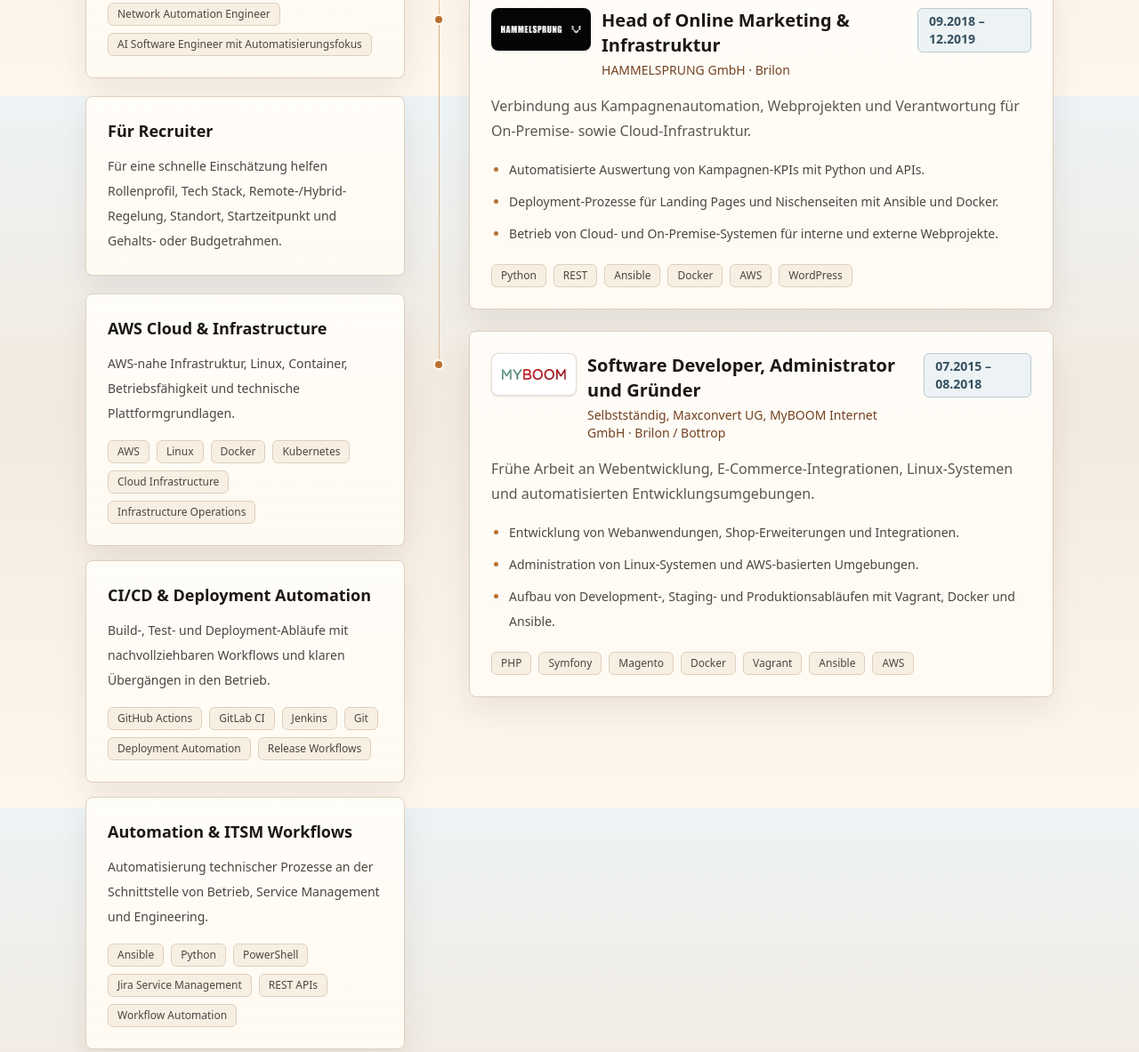
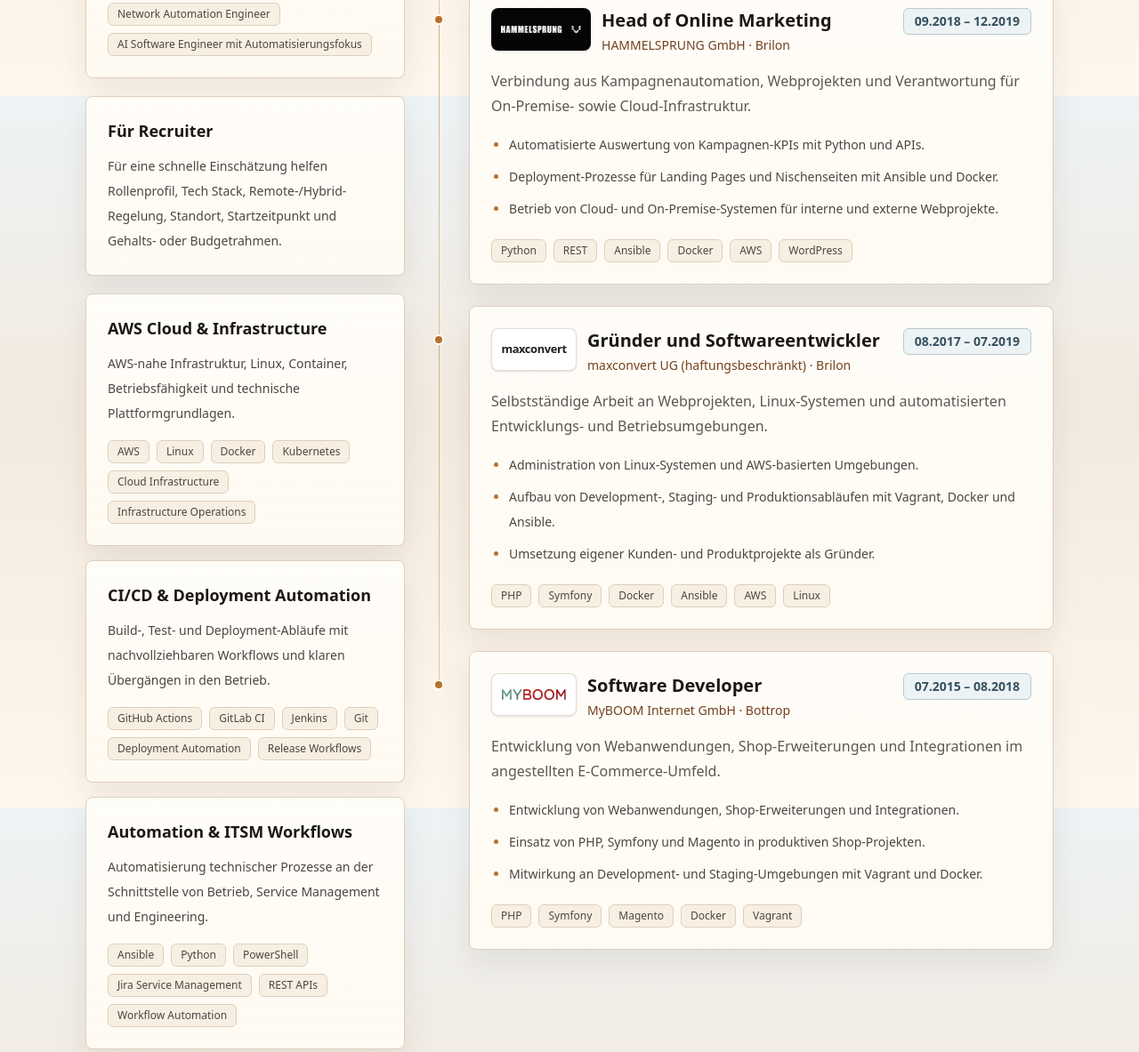
Before and after one commit to tschreiner/tschreiner.github.io, an Astro site: page /cv in a window 1280 px wide. Shown: the part 1492-2675 px from the top of the page at 89% size. Built offline with nearby package versions, Linux system fonts and the light colour scheme; Astro itself is replaced by a stand-in of ours.

Commit message:
Add maxconvert logo and update EmployerLogo component; remove early web systems experience

```diff
--- a/src/components/EmployerLogo.astro
+++ b/src/components/EmployerLogo.astro
@@ -4,40 +4,92 @@ interface Props {
 }
 
 const { company } = Astro.props;
+const companyLower = company.toLowerCase();
 
-const logo = (() => {
+type LogoConfig =
+  | { kind: 'image'; alt: string; src: string; tone: string; width: number; height: number }
+  | { kind: 'initials'; alt: string; initials: string; tone: string };
+
+const logo: LogoConfig = (() => {
   if (company.includes('EOS')) {
     return {
+      kind: 'image',
       alt: 'EOS Logo',
       src: '/images/logos/eos-technology-solutions.svg',
       tone: 'eos',
+      width: 120,
+      height: 48,
     };
   }
 
   if (company.includes('Wunschgutschein')) {
     return {
+      kind: 'image',
       alt: 'Wunschgutschein Logo',
       src: '/images/logos/wunschgutschein.png',
       tone: 'wunschgutschein',
+      width: 48,
+      height: 48,
     };
   }
 
   if (company.includes('HAMMELSPRUNG')) {
     return {
+      kind: 'image',
       alt: 'HAMMELSPRUNG Logo',
       src: '/images/logos/hammelsprung.png',
       tone: 'hammelsprung',
+      width: 120,
+      height: 12,
+    };
+  }
+
+  if (companyLower.includes('maxconvert')) {
+    return {
+      kind: 'image',
+      alt: 'maxconvert Logo',
+      src: '/images/logos/maxconvert.svg',
+      tone: 'maxconvert',
+      width: 132,
+      height: 40,
+    };
+  }
+
+  if (companyLower.includes('myboom')) {
+    return {
+      kind: 'image',
+      alt: 'MYBOOM Logo',
+      src: '/images/logos/myboom.png',
+      tone: 'myboom',
+      width: 120,
+      height: 20,
     };
   }
 
   return {
-    alt: 'MYBOOM Logo',
-    src: '/images/logos/myboom.png',
-    tone: 'myboom',
+    kind: 'initials',
+    alt: `${company} Logo`,
+    initials: company.slice(0, 2).toUpperCase(),
+    tone: 'generic',
   };
 })();
 ---
 
 <span class={`employer-logo employer-logo-${logo.tone}`} title={company}>
-  <img src={logo.src} alt={logo.alt} width="120" height="48" loading="lazy" decoding="async" />
+  {
+    logo.kind === 'image' ? (
+      <img
+        src={logo.src}
+        alt={logo.alt}
+        width={logo.width}
+        height={logo.height}
+        loading="lazy"
+        decoding="async"
+      />
+    ) : (
+      <span class="employer-logo-initials" aria-hidden="true">
+        {logo.initials}
+      </span>
+    )
+  }
 </span>
--- a/src/content/experience/early-web-systems.json
+++ /dev/null
@@ -1,15 +0,0 @@
-{
-  "role": "Software Developer, Administrator und Gründer",
-  "company": "Selbstständig, Maxconvert UG, MyBOOM Internet GmbH",
-  "location": "Brilon / Bottrop",
-  "startDate": "2015-07",
-  "endDate": "2018-08",
-  "current": false,
-  "summary": "Frühe Arbeit an Webentwicklung, E-Commerce-Integrationen, Linux-Systemen und automatisierten Entwicklungsumgebungen.",
-  "highlights": [
-    "Entwicklung von Webanwendungen, Shop-Erweiterungen und Integrationen.",
-    "Administration von Linux-Systemen und AWS-basierten Umgebungen.",
-    "Aufbau von Development-, Staging- und Produktionsabläufen mit Vagrant, Docker und Ansible."
-  ],
-  "technologies": ["PHP", "Symfony", "Magento", "Docker", "Vagrant", "Ansible", "AWS"]
-}
--- a/src/content/experience/hammelsprung-automation.json
+++ b/src/content/experience/hammelsprung-automation.json
@@ -1,5 +1,5 @@
 {
-  "role": "Head of Online Marketing & Infrastruktur",
+  "role": "Head of Online Marketing",
   "company": "HAMMELSPRUNG GmbH",
   "location": "Brilon",
   "startDate": "2018-09",
--- /dev/null
+++ b/src/content/experience/maxconvert-founder.json
@@ -0,0 +1,15 @@
+{
+  "role": "Gründer und Softwareentwickler",
+  "company": "maxconvert UG (haftungsbeschränkt)",
+  "location": "Brilon",
+  "startDate": "2017-08",
+  "endDate": "2019-07",
+  "current": false,
+  "summary": "Selbstständige Arbeit an Webprojekten, Linux-Systemen und automatisierten Entwicklungs- und Betriebsumgebungen.",
+  "highlights": [
+    "Administration von Linux-Systemen und AWS-basierten Umgebungen.",
+    "Aufbau von Development-, Staging- und Produktionsabläufen mit Vagrant, Docker und Ansible.",
+    "Umsetzung eigener Kunden- und Produktprojekte als Gründer."
+  ],
+  "technologies": ["PHP", "Symfony", "Docker", "Ansible", "AWS", "Linux"]
+}
--- /dev/null
+++ b/src/content/experience/myboom-developer.json
@@ -0,0 +1,15 @@
+{
+  "role": "Software Developer",
+  "company": "MyBOOM Internet GmbH",
+  "location": "Bottrop",
+  "startDate": "2015-07",
+  "endDate": "2018-08",
+  "current": false,
+  "summary": "Entwicklung von Webanwendungen, Shop-Erweiterungen und Integrationen im angestellten E-Commerce-Umfeld.",
+  "highlights": [
+    "Entwicklung von Webanwendungen, Shop-Erweiterungen und Integrationen.",
+    "Einsatz von PHP, Symfony und Magento in produktiven Shop-Projekten.",
+    "Mitwirkung an Development- und Staging-Umgebungen mit Vagrant und Docker."
+  ],
+  "technologies": ["PHP", "Symfony", "Magento", "Docker", "Vagrant"]
+}
--- a/src/styles/global.css
+++ b/src/styles/global.css
@@ -724,10 +724,12 @@ a {
   }
 
   .employer-logo-eos {
-    background: linear-gradient(135deg, #ffffff 0%, #edf3f5 100%);
+    background: #ffffff;
   }
 
   .employer-logo-wunschgutschein {
+    width: 3rem;
+    padding: 0.375rem;
     background: #ffffff;
   }
 
@@ -742,6 +744,23 @@ a {
     width: 6rem;
     background: #ffffff;
     padding-inline: 0.7rem;
+  }
+
+  .employer-logo-maxconvert {
+    width: 6rem;
+    background: #ffffff;
+    padding: 0.2rem 0.25rem;
+  }
+
+  .employer-logo-generic {
+    background: linear-gradient(135deg, #ffffff 0%, #f4efe8 100%);
+  }
+
+  .employer-logo-initials {
+    font-size: 0.875rem;
+    font-weight: 700;
+    letter-spacing: 0.04em;
+    line-height: 1;
   }
 
   .timeline-list {
```
Also changed, not shown: public/images/logos/maxconvert.svg (added).
